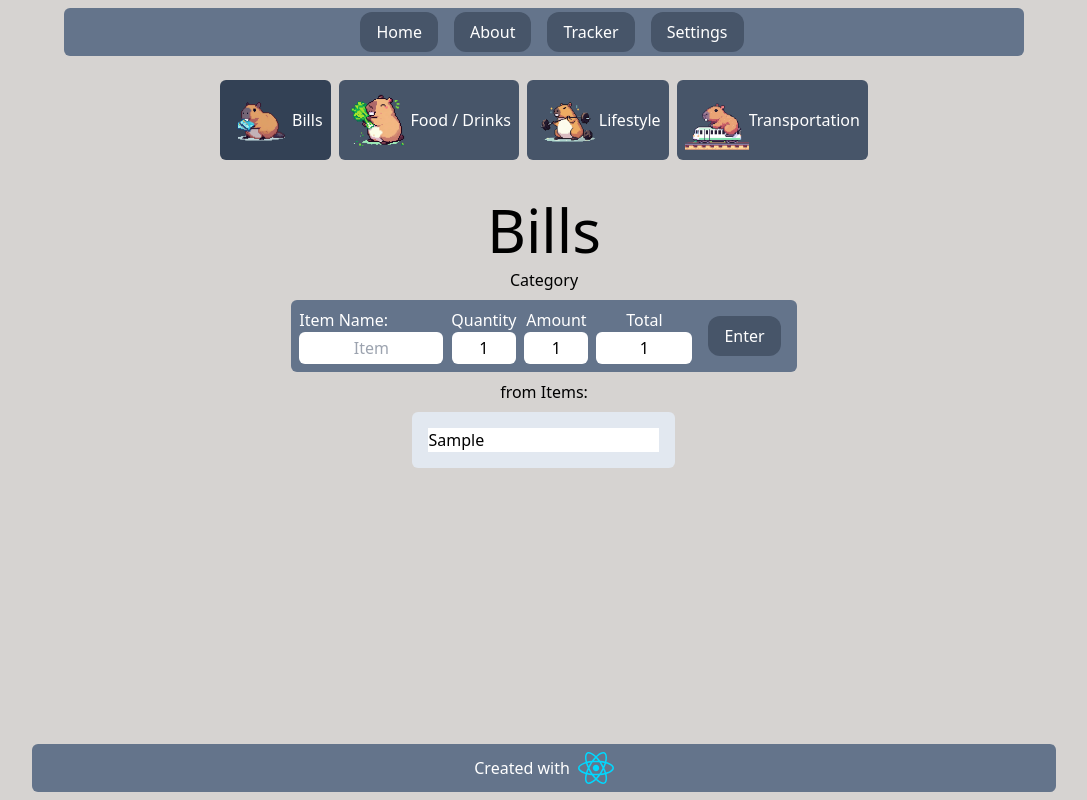
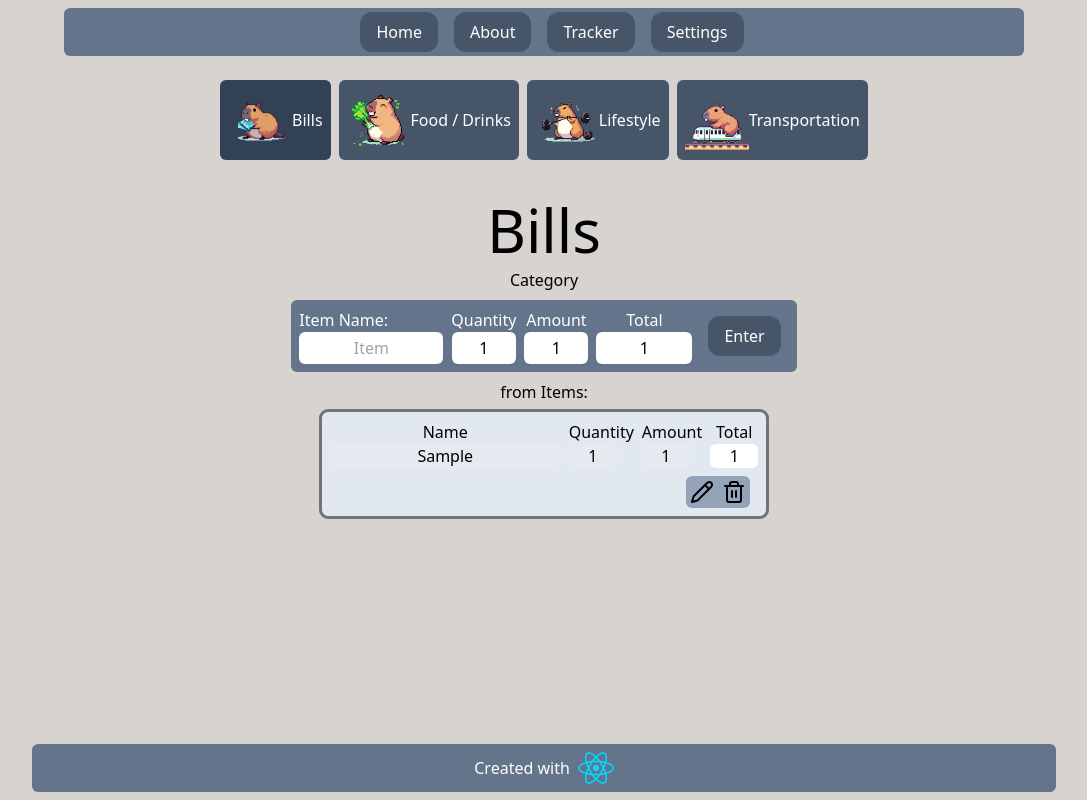
Before and after one commit to wends05/notes, a React (Vite) app in the folder budget-website/: page /category/bills in a window 1280 px wide. Both pictures are taken after typing "Sample" into the empty fields and a click on the button "Enter". Shown: the whole page, without its empty margins (96-1183 px from the left). Built offline with nearby package versions, Linux system fonts and the light colour scheme.

Commit message:
edit and delete functions working

```diff
--- a/budget-website/src/components/category page/Item.tsx
+++ b/budget-website/src/components/category page/Item.tsx
@@ -1,16 +1,136 @@
 import { Item } from "@/utils/localStorageHandler";
+import { Check, CheckCircleIcon, Edit, Pencil, Trash2, X } from "lucide-react";
+import React, { FormEvent, FormEventHandler, SyntheticEvent, useEffect, useState } from "react";
 import { Form } from "react-router-dom";
 
-export const ItemDisplay = ({
-  params
-}: { params: Item }) => {
+interface ItemDisplay {
+  params: Item;
+  edit: (data: Item) => void;
+  dlt: (data: Item) => void;
+}
 
-  const { Quantity, Name, Amount, Total } = params
+
+export const ItemDisplay: React.FC<ItemDisplay> = (
+  { params, edit, dlt }
+) => {
+  const [editable, setEditable] = useState(false);
+
+  const updateItems = (e: FormEvent<HTMLFormElement>) => {
+    e.preventDefault();
+    setEditable((editable) => !editable);
+
+    const newData: Item = {
+      Name: Name,
+      Quantity: Quantity,
+      Amount: Amount,
+      Total: Total,
+      id: params.id,
+    };
+    edit(newData);
+  };
+
+  const cancelChanges = () => {
+    setEditable(false);
+    setName(params.Name);
+    setQuantity(params.Quantity);
+    setAmount(params.Amount);
+    setTotal(params.Total);
+  }
+
+  const [Name, setName] = useState<string>(params.Name);
+  const [Quantity, setQuantity] = useState<number>(params.Quantity);
+  const [Amount, setAmount] = useState<number>(params.Amount);
+  const [Total, setTotal] = useState<number>(params.Total);
+
+  useEffect(() => {
+    setTotal(Quantity * Amount);
+  }, [Quantity, Amount])
+
   return (
     <>
-      <Form className="bg-slate-200 p-4 flex justify-between items-center gap-2 rounded-md">
-        <input type="text" name="name" id="" value={Name} />
+      <Form
+        className="bg-slate-200 p-2 outline-neutral-500 outline flex flex-col justify-between items-center gap-2 rounded-md text-center"
+        method="post"
+        onSubmit={updateItems}
+      >
+        <div className="grid grid-flow-col grid-rows-2 gap-x-2 justify-center items-center snap-center">
+          <label htmlFor="name" className="text-center">
+            Name
+          </label>
+          <input
+            type="text"
+            name="name"
+            id="name"
+            className="text-center rounded-md"
+            value={Name}
+            onChange={(e) => setName(e.target.value)}
+            disabled={!editable}
+          />
+          <label htmlFor="quantity">Quantity</label>
+          <input
+            type="number"
+            name="quantity"
+            id="quantity"
+            className="w-12 text-center  rounded-md"
+            value={Quantity}
+            min={1}
+            onChange={(e) => setQuantity(parseInt(e.target.value))}
+            disabled={!editable}
+          />
+          <label htmlFor="amount">Amount</label>
+          <input
+            type="number"
+            id="amount"
+            name="amount"
+            className="w-12 text-center rounded-md"
+            value={Amount}
+            min={1}
+            onChange={(e) => setAmount(parseInt(e.target.value))}
+            disabled={!editable}
+          />
+          <label htmlFor="total">Total</label>
+          <input
+            type="number"
+            id="total"
+            name="total"
+            className="w-12 text-center rounded-md"
+            value={Total}
+            min={1}
+            readOnly={true}
+          />
+        </div>
+        <span className="flex flex-row-reverse pr-2 w-full">
+          <div className="gap-x-2 flex flex-row-reverse bg-slate-400 p-1 rounded-md gap-2">
+            <button
+              type="button"
+              onClick={()=> dlt(params)}
+            >
+              <Trash2 />
+            </button>
+            <button
+              type="button"
+              hidden={editable}
+              onClick={() => setEditable(!editable)}
+            >
+              <Pencil />
+            </button>
+            <button
+              type="submit"
+              hidden={!editable}
+            >
+              <Check />
+            </button>
+            <button
+              type="button"
+              hidden={!editable}
+              onClick={cancelChanges}
+            >
+              <X />
+            </button>
 
+
+          </div>
+        </span>
       </Form>
     </>
   );
--- a/budget-website/src/pages/categories/Category.tsx
+++ b/budget-website/src/pages/categories/Category.tsx
@@ -10,35 +10,80 @@ import AddItem from "../../components/category page/AddItem";
 import { ItemDisplay } from "@/components/category page/Item";
 
 const Category = () => {
-  const ItemAdded = useActionData() as Item;
-  const getItems = useLoaderData();
-  const { category } = useParams<string>();
+  const { category } = useParams();
+  const getData = useLoaderData() as Categories;
+  const itemAdded = useActionData() as Item;
 
-  const [Items, setItems] = useState<Categories>(getItems as Categories);
-  const [categoryItems, setcategoryItems] = useState<CategoryType>(
-    Items[category as string] || (Items[category as string] = [])
+  const [Items, setItems] = useState<Categories>(getData);
+
+  const [CategoryData, setCategoryData] = useState<CategoryType>(
+    Items[category as string] || {
+      Items: [],
+      Budget: 0,
+      Total: 0,
+    }
   );
 
   useEffect(() => {
-    localStorage.setItem("Items", JSON.stringify(Items));
-    setcategoryItems(Items[category as string]);
-  }, [getItems, Items]);
+    setCategoryData(
+      Items[category as string] || {
+        Items: [],
+        Budget: 0,
+        Total: 0,
+      }
+    );
+  }, [getData]);
 
   useEffect(() => {
-    if (ItemAdded) {
-      console.log(ItemAdded);
-      const itemWithID = getNewID(
-        categoryItems.map((obj) => obj.id),
-        ItemAdded
-      );
-      setcategoryItems([...categoryItems, itemWithID]);
-      console.log(itemWithID, categoryItems);
-    }
-  }, [ItemAdded]);
+    setItems((prevState) => ({
+      ...prevState,
+      [category as string]: CategoryData,
+    }));
+  }, [CategoryData]);
 
   useEffect(() => {
-    setItems({ ...Items, [category as string]: categoryItems });
-  }, [categoryItems]);
+    localStorage.setItem("Items", JSON.stringify(Items));
+  }, [Items]);
+
+  useEffect(() => {
+    if (itemAdded) {
+
+      const allIDs = [] as number[];
+
+      for (const category in Items) {
+        Items[category].Items.map((item: Item) => allIDs.push(item.id));
+      }
+      console.log(allIDs);
+      const newItem = getNewID(
+        allIDs,
+        itemAdded
+      );
+      setCategoryData((prevState) => ({
+        ...prevState,
+        Items: [...prevState.Items, newItem],
+
+      }));
+    }
+  }, [itemAdded]);
+
+  const edititem = (data :Item) => {
+    setCategoryData((prevState) => ({
+      ...prevState,
+      Items: prevState.Items.map((item) => {
+        if (item.id === data.id) {
+          return data;
+        }
+        return item;
+      }),
+    }));
+  }
+
+  const deleteItem = (data : Item) => {
+    setCategoryData((prevState) => ({
+      ...prevState,
+      Items: prevState.Items.filter((item) => item.id !== data.id),
+    }));
+  }
 
   return (
     <>
@@ -47,15 +92,13 @@ const Category = () => {
         <h2>Category</h2>
         <AddItem />
         <p>from Items:</p>
-        {
-          categoryItems.map((item, index) => {
-          return (
-            <ItemDisplay key={index}
-              params={item}
-            />
-            );
-          })
-        }
+        {CategoryData?.Items.map((item: Item) => (
+          <ItemDisplay
+            edit={edititem}
+            dlt={deleteItem}
+            key={item.id}
+            params={item} />
+        ))}
       </main>
     </>
   );
```
Also changed, not shown: budget-website/src/loading.tsx (+5 -2 lines), budget-website/src/utils/localStorageHandler.ts (+7 -3 lines).
